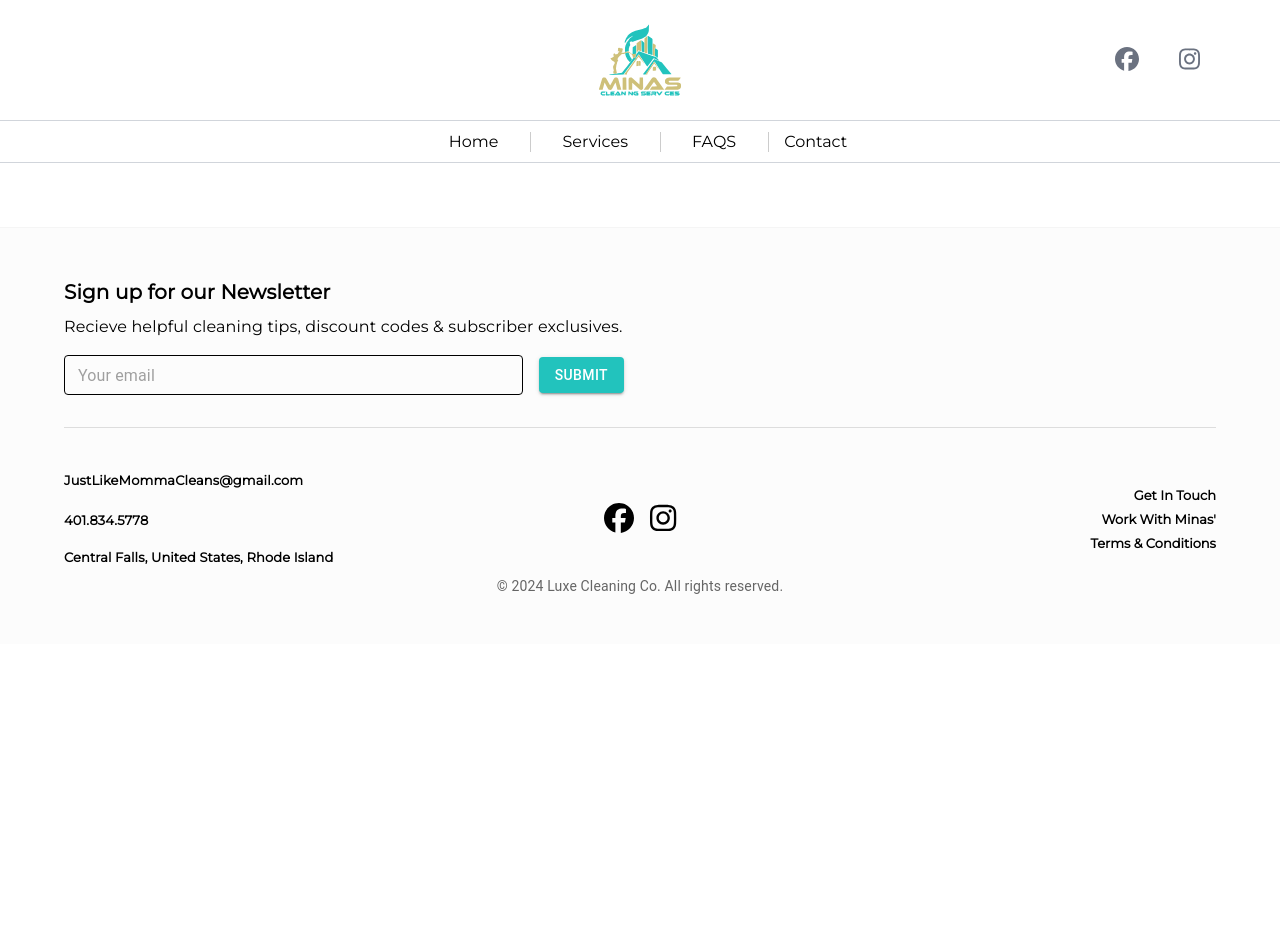
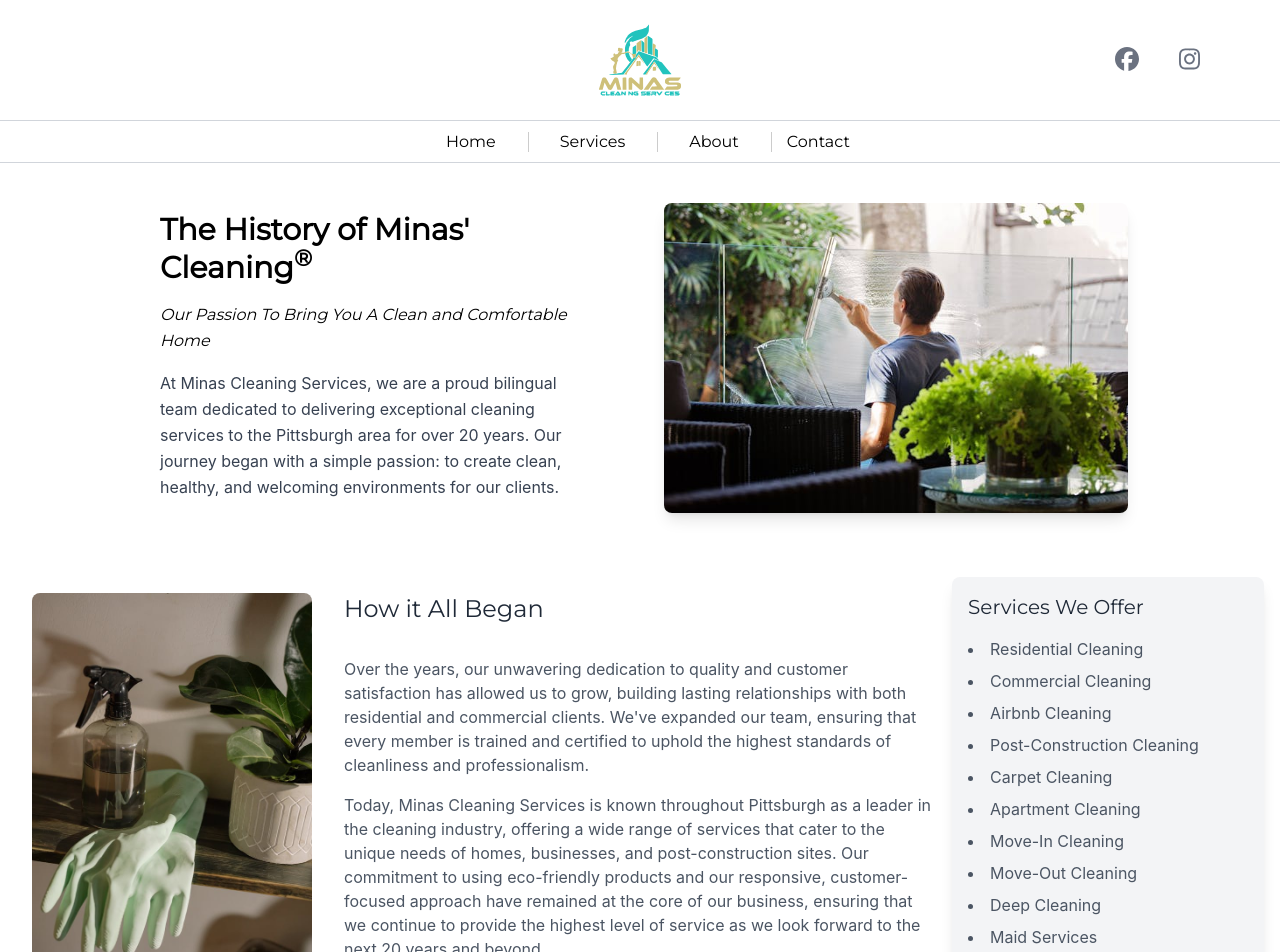
Before and after one commit to masond84/Minas-Cleaning-Site, a React (Create React App) app: page /about in a window 1280 px wide. Shown: the top 952 px of the page. Before the commit the page ends 800 px from the top, so only its background shows below. Built offline with nearby package versions, Linux system fonts and the light colour scheme.

Commit message:
Updates To Text Content On Website

```diff
--- a/src/App.js
+++ b/src/App.js
@@ -17,7 +17,7 @@
       <Routes>
         <Route path='/' exact Component={Home} />
         <Route path='/services' Component={Services} />
-        <Route path='/faqs' Component={About} />
+        <Route path='/about' Component={About} />
         <Route path='/contact' Component={Contact} />
       </Routes>
       <Footer />
--- a/src/components/Header.js
+++ b/src/components/Header.js
@@ -53,11 +53,11 @@
                     </li>
                     <li className='relative nav-link'>
                         <NavLink
-                            to="/faqs"
+                            to="/about"
                             activeClassName="text-white bg-black px-4 py-2 rounded"
                             className="hover:text-black transition-colors duration-200 font-montserrat text-black text-base py-2 px-8"
                         >
-                            FAQS
+                            About
                         </NavLink>
                     </li>
                     <li className='relative nav-link'>
--- a/src/components/ReviewSlider.js
+++ b/src/components/ReviewSlider.js
@@ -1,4 +1,4 @@
-import React from 'react'
+import React, { useEffect, useState } from 'react'
 import Slider from 'react-slick'
 import 'slick-carousel/slick/slick.css'
 import 'slick-carousel/slick/slick-theme.css'
@@ -69,6 +69,7 @@
         prevArrow: <PrevArrow />,
     }
 
+
     return (
         <section className='py-4 px-4 md:px-8 lg:px-16 bg-white text-center'>
             <h2 className='text-2xl md:text-3xl font-montserrat font-light text-center mb-8'>
--- a/src/components/Slider.js
+++ b/src/components/Slider.js
@@ -24,9 +24,9 @@
                     <img className="w-full h-full object-cover object-center" src={CleaningImage1} alt='Slide 1'></img>
                     <div className='absolute inset-0 flex items-center justify-center'>
                         <div className='glassmorphism bg-white bg-opacity-80 text-center p-6 md:p-10 rounded max-w-md'>
-                            <h2 className='text-sm md:text-lg font-medium'>RESIDENTIAL</h2>
-                            <h1 className='text-xl md:text-3xl font-bold mt-2'>First Impressions Count</h1>
-                            <p className='text-sm md:text-base mt-4'>Lorem ipsum dolor sit amet, consectetur adipiscing elit. Nullam sed varius eros, eu placerat.</p>
+                            <h2 className='text-sm md:text-lg font-medium'>RESIDENTIAL CLEANING</h2>
+                            <h1 className='text-xl md:text-3xl font-bold mt-2'>Home Cleaning</h1>
+                            <p className='text-sm md:text-base mt-4'>From routine cleanings to deep cleans, our residential services are designed to keep your home fresh and inviting for the ones you care about.</p>
                             <button
                                 style={{
                                     backgroundColor: 'var(--primary-color)',
@@ -36,7 +36,7 @@
                                 }}
                                 className=' text-white font-semibold px-4 py-2 mt-4 rounded transition duration-300 hover:bg-gray-800'
                                 >
-                                    Learn More
+                                    Get A Quote
                             </button>
                         </div>
                     </div>
@@ -46,8 +46,30 @@
                     <img className="w-full h-full object-cover object-center" src={CleaningImage2} alt='Slide 2'></img>
                     <div className='absolute inset-0 flex items-center justify-center'>
                         <div className='glassmorphism bg-white bg-opacity-80 text-center p-6 md:p-10 rounded max-w-md'>
-                            <h2 className='text-sm md:text-lg font-medium'>COMMERCIAL</h2>
-                            <h1 className='text-xl md:text-3xl font-bold mt-2'>First Impressions Count</h1>
+                            <h2 className='text-sm md:text-lg font-medium'>COMMERCIAL CLEANING</h2>
+                            <h1 className='text-xl md:text-3xl font-bold mt-2'>Business Cleaning</h1>
+                            <p className='text-sm md:text-base mt-4'>Our team provides comprehensive cleaning solutions for offices, retail spaces, and more, ensuring a spotless environment for your business.</p>
+                            <button
+                                style={{
+                                    backgroundColor: 'var(--primary-color)',
+                                    hover: {
+                                        backgroundColor: 'var(--accent-color)',
+                                    },
+                                }}
+                                className=' text-white font-semibold px-4 py-2 mt-4 rounded transition duration-300 hover:bg-gray-800'
+                            >
+                                Get A Quote
+                            </button>
+                        </div>
+                    </div>
+                </div>
+                {/* Slide 3 */}
+                <div className='relative w-full h-64 md:h-96'>
+                    <img className="w-full h-full object-cover object-center" src={CleaningImage2} alt='Slide 3'></img>
+                    <div className='absolute inset-0 flex items-center justify-center'>
+                        <div className='glassmorphism bg-white bg-opacity-80 text-center p-6 md:p-10 rounded max-w-md'>
+                            <h2 className='text-sm md:text-lg font-medium'>MOVING CLEAN-UP</h2>
+                            <h1 className='text-xl md:text-3xl font-bold mt-2'>Moving Cleaning</h1>
                             <p className='text-sm md:text-base mt-4'>Lorem ipsum dolor sit amet, consectetur adipiscing elit. Nullam sed varius eros, eu placerat.</p>
                             <button
                                 style={{
@@ -58,19 +80,19 @@
                                 }}
                                 className=' text-white font-semibold px-4 py-2 mt-4 rounded transition duration-300 hover:bg-gray-800'
                             >
-                                Learn More
+                                Get A Quote
                             </button>
                         </div>
                     </div>
                 </div>
-                {/* Slide 3 */}
+                {/* Slide 4 */}
                 <div className='relative w-full h-64 md:h-96'>
-                    <img className="w-full h-full object-cover object-center" src={CleaningImage2} alt='Slide 3'></img>
+                    <img className="w-full h-full object-cover object-center" src={CleaningImage2} alt='Slide 4'></img>
                     <div className='absolute inset-0 flex items-center justify-center'>
                         <div className='glassmorphism bg-white bg-opacity-80 text-center p-6 md:p-10 rounded max-w-md'>
-                            <h2 className='text-sm md:text-lg font-medium'>RESIDENTIAL</h2>
-                            <h1 className='text-xl md:text-3xl font-bold mt-2'>First Impressions Count</h1>
-                            <p className='text-sm md:text-base mt-4'>Lorem ipsum dolor sit amet, consectetur adipiscing elit. Nullam sed varius eros, eu placerat.</p>
+                            <h2 className='text-sm md:text-lg font-medium'>SPECIALTY CLEANING SERVICES</h2>
+                            <h1 className='text-xl md:text-3xl font-bold mt-2'>Other Services</h1>
+                            <p className='text-sm md:text-base mt-4'>Whether it's carpet cleaning, window washing, or post-construction cleanup, we have the skills and tools to handle it all.</p>
                             <button
                                 style={{
                                     backgroundColor: 'var(--primary-color)',
@@ -80,29 +102,7 @@
                                 }}
                                 className=' text-white font-semibold px-4 py-2 mt-4 rounded transition duration-300 hover:bg-gray-800'
                             >
-                                Learn More
-                            </button>
-                        </div>
-                    </div>
-                </div>
-                {/* Slide 4 */}
-                <div className='relative w-full h-64 md:h-96'>
-                    <img className="w-full h-full object-cover object-center" src={CleaningImage2} alt='Slide 4'></img>
-                    <div className='absolute inset-0 flex items-center justify-center'>
-                        <div className='glassmorphism bg-white bg-opacity-80 text-center p-6 md:p-10 rounded max-w-md'>
-                            <h2 className='text-sm md:text-lg font-medium'>COMMERCIAL</h2>
-                            <h1 className='text-xl md:text-3xl font-bold mt-2'>First Impressions Count</h1>
-                            <p className='text-sm md:text-base mt-4'>Lorem ipsum dolor sit amet, consectetur adipiscing elit. Nullam sed varius eros, eu placerat.</p>
-                            <button
-                                style={{
-                                    backgroundColor: 'var(--primary-color)',
-                                    hover: {
-                                        backgroundColor: 'var(--accent-color)',
-                                    },
-                                }}
-                                className=' text-white font-semibold px-4 py-2 mt-4 rounded transition duration-300 hover:bg-gray-800'
-                            >
-                                Learn More
+                                Get A Quote
                             </button>
                         </div>
                     </div>
--- a/src/pages/About.js
+++ b/src/pages/About.js
@@ -23,13 +23,12 @@
               <h1 className="text-3xl font-semibold font-montserrat text-gray-00 mb-4 leading-tight">
                 The History of Minas' Cleaning<sup>®</sup>
               </h1>
-              <h2 className="text-1xl font-montserrat text-gray-50-600 mb-6 italic leading-relaxed">
-                Delivering Home Cleaning You Can See <em>and</em> Feel
+              <h2 className="text-1xl font-montserrat text-gray-50-600 mb-4 italic leading-relaxed">
+                Our Passion To Bring You A Clean <em>and</em> Comfortable Home
               </h2>
-              <p className="text-md text-gray-700 leading-relaxed">
-                Lorem ipsum dolor sit amet, consectetur adipiscing elit. Quisque laoreet sagittis purus, sit amet pharetra nisi tempus ut. Cras aliquet lacus ut turpis lacinia tempor. Morbi bibendum massa vel lectus facilisis, eget posuere neque efficitur. Nulla in lacus id libero interdum varius. Etiam euismod feugiat nunc, eget ultrices risus aliquet in. Fusce consectetur, nisl ac convallis dapibus, est justo viverra ipsum, at lacinia odio orci sed est.
-              </p>
-            </div>
+              <p className="text-md text-gray-700 leading-relaxed">At Minas Cleaning Services, we are a proud bilingual team dedicated to delivering exceptional cleaning services to the Pittsburgh area for over 20 years. Our journey began with a simple passion: to create clean, healthy, and welcoming environments for our clients.</p>
+
+          </div>
         </article>
 
         {/* Image Section */}
@@ -54,7 +53,7 @@
             <img
               src={imageSrc}
               alt=""
-              className="w-full h-auto object-cover bg-center bg-no-repeat rounded-lg shadow-lg"
+              className="w-full h-full object-cover bg-center bg-no-repeat rounded-lg shadow-lg"
             />
           </figure>
         </div>
@@ -64,45 +63,32 @@
           <div id="MainContent2" className="content">
             <h3 className="text-2xl font-medium mb-8 text-gray-800 font-montserrat">How it All Began</h3>
             <p className="text-gray-600 mb-4">
-              Lorem ipsum dolor sit amet, consectetur adipiscing elit. Curabitur venenatis nisl non elit cursus, ac interdum lectus viverra. Sed feugiat, lectus ac placerat tristique, ex est blandit lacus, nec tempor orci urna et nisi. Duis posuere dictum orci, vel tempus tortor aliquet a. Etiam tincidunt sapien id lacus cursus, ut scelerisque turpis efficitur. Integer id lacus vel dolor pretium ornare ac non eros. Phasellus tincidunt purus et diam auctor mollis. Proin tempor magna sit amet enim euismod, nec interdum magna consequat. Mauris non tortor augue. Proin id felis orci. Nulla volutpat orci id quam suscipit gravida. Fusce tempor, lorem vel pharetra lacinia, ante lectus viverra risus, ac accumsan augue felis non nunc.
+              Over the years, our unwavering dedication to quality and customer satisfaction has allowed us to grow, building lasting relationships with both residential and commercial clients. We've expanded our team, ensuring that every member is trained and certified to uphold the highest standards of cleanliness and professionalism.
             </p>
             <p className="text-gray-600">
-              Nam sit amet sapien vitae libero ultricies suscipit vel non nisi. Phasellus finibus ex eget ligula consequat, id ultrices orci viverra. Vivamus volutpat nibh vitae metus convallis efficitur. Sed dignissim, nisl eu porttitor suscipit, quam lorem fermentum sapien, ut eleifend ante nulla ac erat.
+              Today, Minas Cleaning Services is known throughout Pittsburgh as a leader in the cleaning industry, offering a wide range of services that cater to the unique needs of homes, businesses, and post-construction sites. Our commitment to using eco-friendly products and our responsive, customer-focused approach have remained at the core of our business, ensuring that we continue to provide the highest level of service as we look forward to the next 20 years and beyond.
             </p>
           </div>
         </div>
 
         {/* Sidebar Navigation Section on the Right */}
         <div className="w-full md:w-1/4 p-4 bg-gray-100 rounded-lg shadow-lg" id="SplitContentWithAsideSideZone">
-          <nav className="side-nav" id="SideNav" aria-label="Navigation menu for About Us" role="menu">
-            <header className="mb-4">
-              <a href="/about-us/" className="block">
-                <h4 className="text-xl font-medium text-gray-800 font-montserrat">About Us</h4>
-              </a>
-            </header>
-            <ul className="space-y-2">
-              <li className="level-1 active selected">
-                <a href="" target="" className="text-gray-600 hover:text-red-600">Company History</a>
-              </li>
-              <li className="level-1 flex">
-                <a href="" target="" className="text-gray-600 hover:text-red-600">Careers</a>
-                <ul className="fly-list el-tab-panel hidden">
-                  <li className="level-2">
-                    <a href="" target="" className="text-gray-600 hover:text-red-600">Job Application</a>
-                  </li>
-                </ul>
-              </li>
-              <li className="level-1">
-                <a href="" target="" className="text-gray-600 hover:text-red-600">Our Commitment</a>
-              </li>
-              <li className="level-1">
-                <a href="" target="" className="text-gray-600 hover:text-red-600">FAQs</a>
-              </li>
-              <li className="level-1">
-                <a href="" target="" className="text-gray-600 hover:text-red-600">Contact Us</a>
-              </li>
-            </ul>
-          </nav>
+          <header className="mb-4">
+            <h4 className="text-xl font-medium text-gray-800 font-montserrat">Services We Offer</h4>
+          </header>
+          <ul className="space-y-2 list-disc list-inside text-gray-600">
+            <li>Residential Cleaning</li>
+            <li>Commercial Cleaning</li>
+            <li>Airbnb Cleaning</li>
+            <li>Post-Construction Cleaning</li>
+            <li>Carpet Cleaning</li>
+            <li>Apartment Cleaning</li>
+            <li>Move-In Cleaning</li>
+            <li>Move-Out Cleaning</li>
+            <li>Deep Cleaning</li>
+            <li>Maid Services</li>
+            <li>Janitorial Services</li>
+          </ul>
         </div>
       </div>
 
```
Also changed, not shown: src/pages/Contact.js (+23 -5 lines), src/pages/Home.js (+13 -12 lines), src/assets/Contact-Background.jpg (added).
